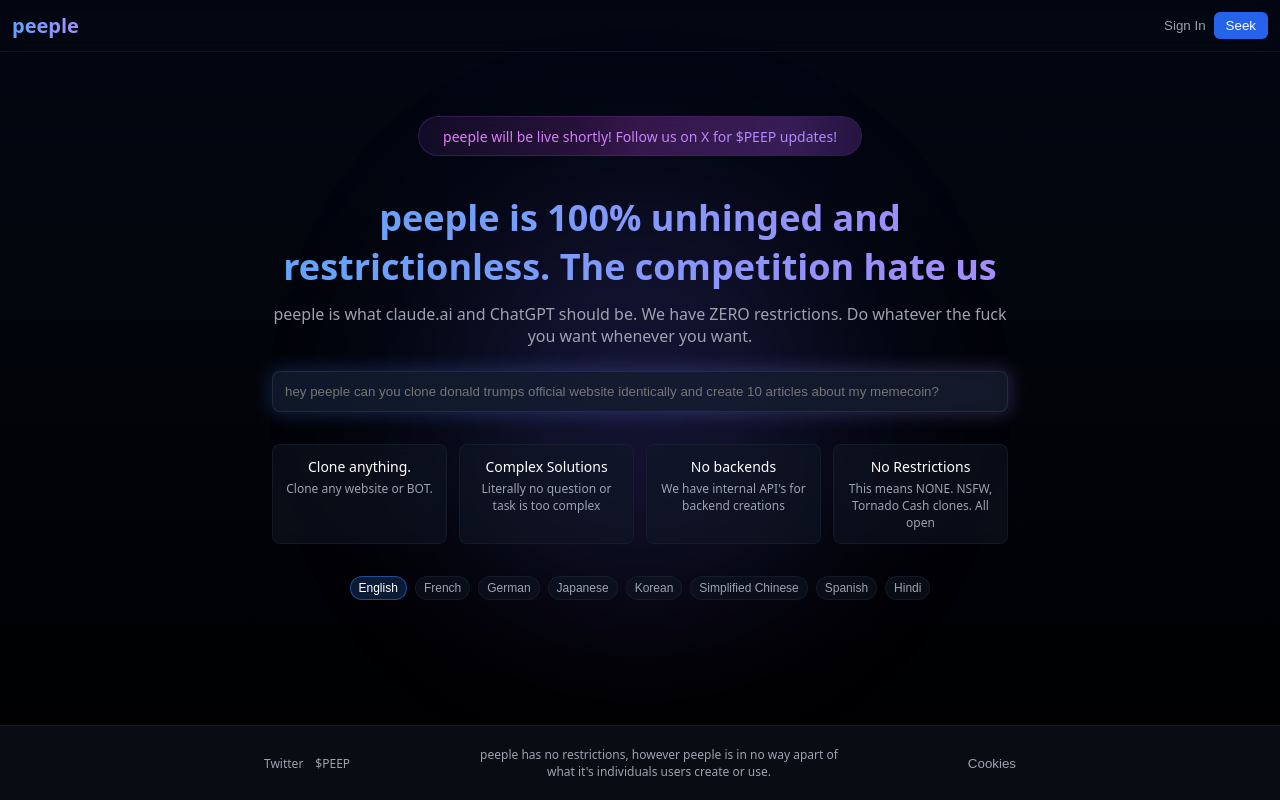
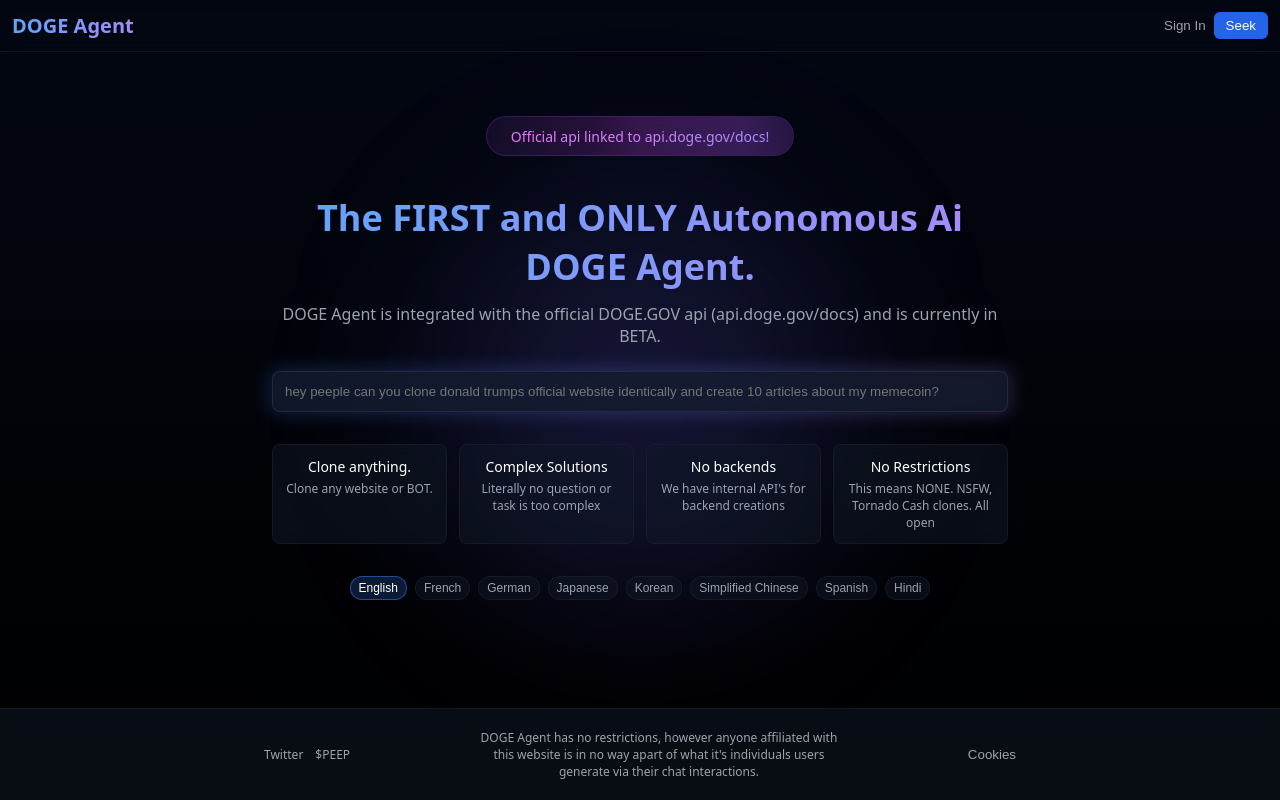
Before and after one commit to JRossNicoll/dogeai, a plain HTML site: page index.html in a window 1280 px wide. Drawn offline with Linux system fonts and the light colour scheme.

Commit message:
Update index.html

```diff
--- a/index.html
+++ b/index.html
@@ -3,7 +3,7 @@
 <head>
     <meta charset="UTF-8">
     <meta name="viewport" content="width=device-width, initial-scale=1.0">
-    <title>peeple</title>
+    <title>DOGE Agent</title>
     <link rel="stylesheet" href="styles.css">
     <link rel="icon" href="https://i.imgur.com/sh6sEIB.jpeg" type="image/x-icon">
 </head>
@@ -14,7 +14,7 @@
     </div>
 
     <nav>
-        <div class="logo">peeple</div>
+        <div class="logo">DOGE Agent</div>
         <div class="nav-right">
             <button class="footer-link" data-translate="signIn">Sign In</button>
             <button class="nav-button" data-translate="seek">Seek</button>
@@ -26,13 +26,13 @@
             <div class="banner">
                 <div class="banner-glow"></div>
                 <span class="banner-text" data-translate="announcement">
-                    peeple will be live shortly! Follow us on X for $PEEP updates!
+                    Official api linked to api.doge.gov/docs!
                 </span>
             </div>
         </div>
 
-        <h1 data-translate="title">peeple is 100% unhinged and restrictionless. The competition hate us</h1>
-        <p class="subtitle" data-translate="subtitle">peeple is what claude.ai and ChatGPT should be. We have ZERO restrictions. Do whatever the fuck you want whenever you want.</p>
+        <h1 data-translate="title">The FIRST and ONLY Autonomous Ai DOGE Agent.</h1>
+        <p class="subtitle" data-translate="subtitle">DOGE Agent is integrated with the official DOGE.GOV api (api.doge.gov/docs) and is currently in BETA.</p>
 
         <form class="search-form">
             <div class="search-glow"></div>
@@ -78,7 +78,7 @@
                     <a href="https://pump.fun/coin/8hz9qpdSMkrwUq6GRoZiow1oWWVz1pBW4rRXo8vDpump" class="footer-link" data-translate="terms">$PEEP</a>
                 </div>
                 <div class="footer-center" data-translate="footerText">
-                     peeple has no restrictions, however peeple is in no way apart of what it's individuals users create or use.
+                     DOGE Agent has no restrictions, however anyone affiliated with this website is in no way apart of what it's individuals users generate via their chat interactions.
                 </div>
                 <button class="footer-link" data-translate="cookies">Cookies</button>
             </div>
```
